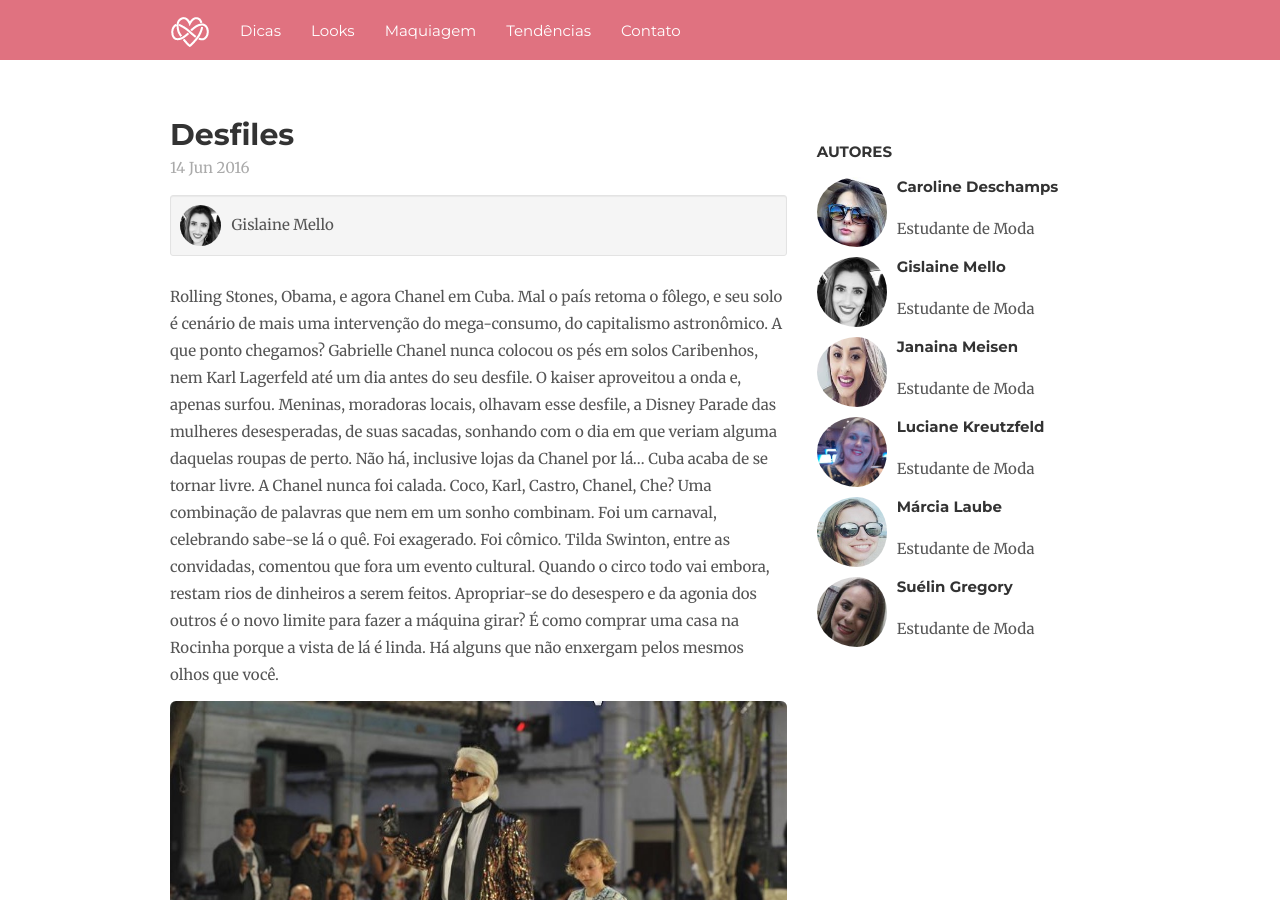
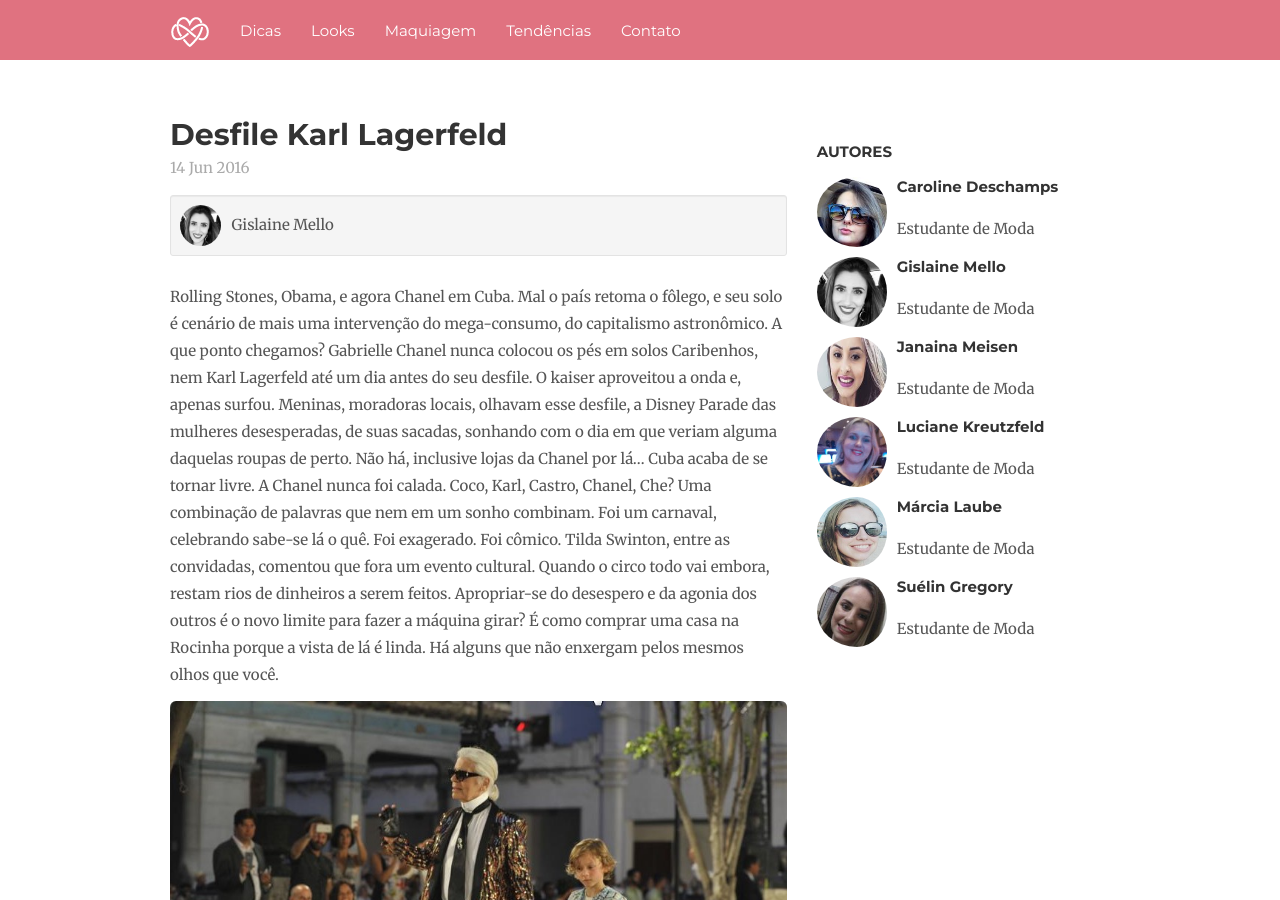
Before and after one commit to alessandrostein/blog-fashion-hug, a Jekyll site: the page built from _posts/2016-06-14-tendencias-desfile-karl-lagerfeld.markdown, in a window 1280 px wide and 900 px high. Built offline with Jekyll 4.4.1, drawn with Linux system fonts in a browser that asks for light colours; nearby versions of some CDN libraries; comment, search, counter and statistics services are not loaded.

Commit message:
Update and rename 2016-06-14-tendencias-desfile.markdown to 2016-06-14-tendencias-desfile-karl-lagerfeld.markdown

```diff
--- a/_posts/2016-06-14-tendencias-desfile.markdown
+++ b/_posts/2016-06-14-tendencias-desfile-karl-lagerfeld.markdown
@@ -1,6 +1,6 @@
 ---
 layout: post
-title:  "Desfiles"
+title:  "Desfile Karl Lagerfeld"
 date:   2016-06-14 20:41:20 -0300
 categories: tendências
 author: Gislaine Mello
```
